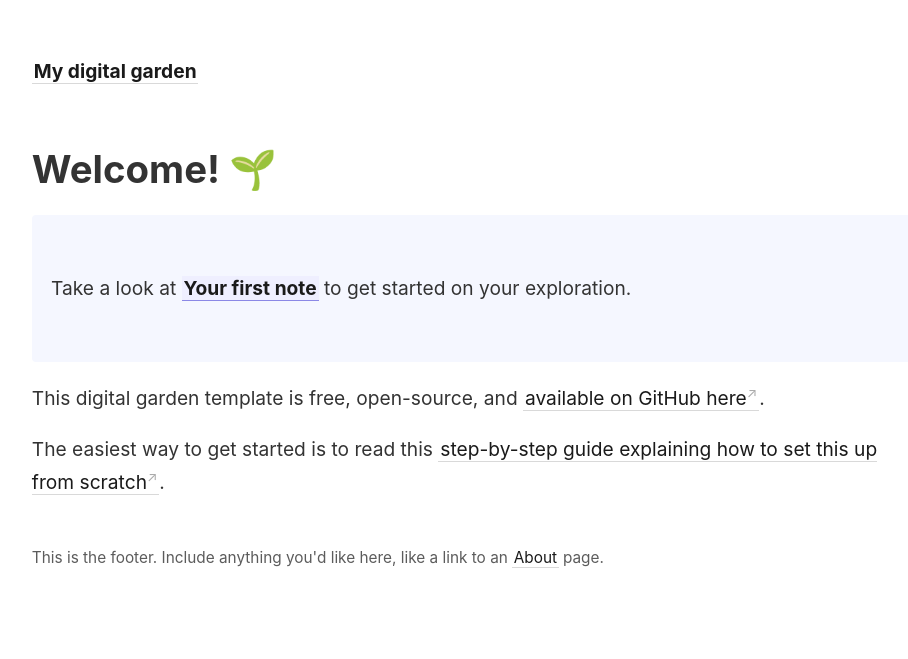
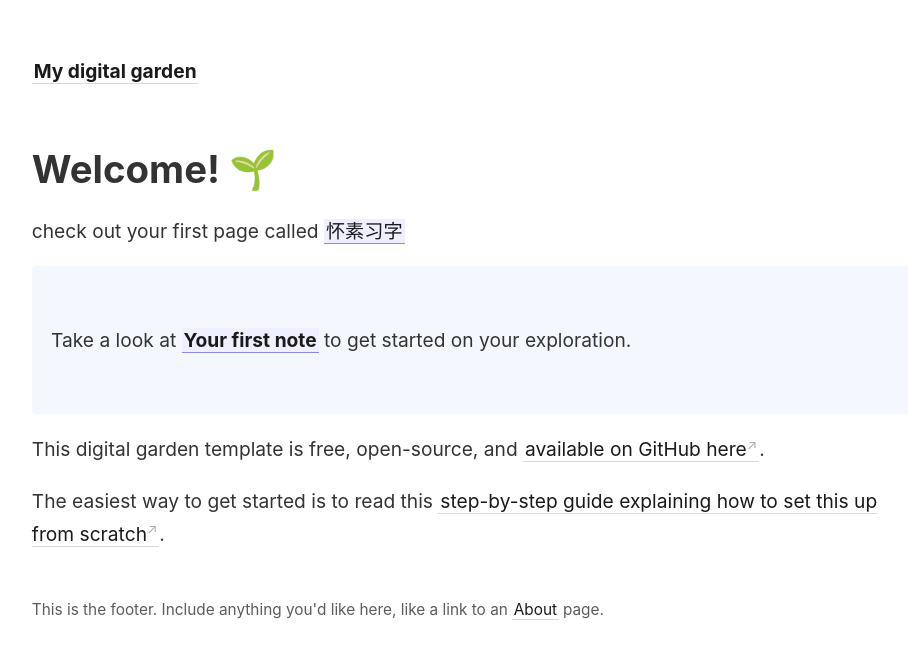
Before and after one commit to immutech/DigitalGarden, a Jekyll site: the page built from _pages/index.md, in a window 1280 px wide. Shown: the top 659 px of the page, without its empty margins (45-953 px from the left). Built offline with Jekyll 4.4.1, drawn with Linux system fonts in a browser that asks for light colours.

Commit message:
Update index.md

```diff
--- a/_pages/index.md
+++ b/_pages/index.md
@@ -6,6 +6,8 @@ permalink: /
 ---
 
 # Welcome! 🌱
+
+check out your first page called [[怀素习字]]
 
 <p style="padding: 3em 1em; background: #f5f7ff; border-radius: 4px;">
   Take a look at <span style="font-weight: bold">[[Your first note]]</span> to get started on your exploration.
```
